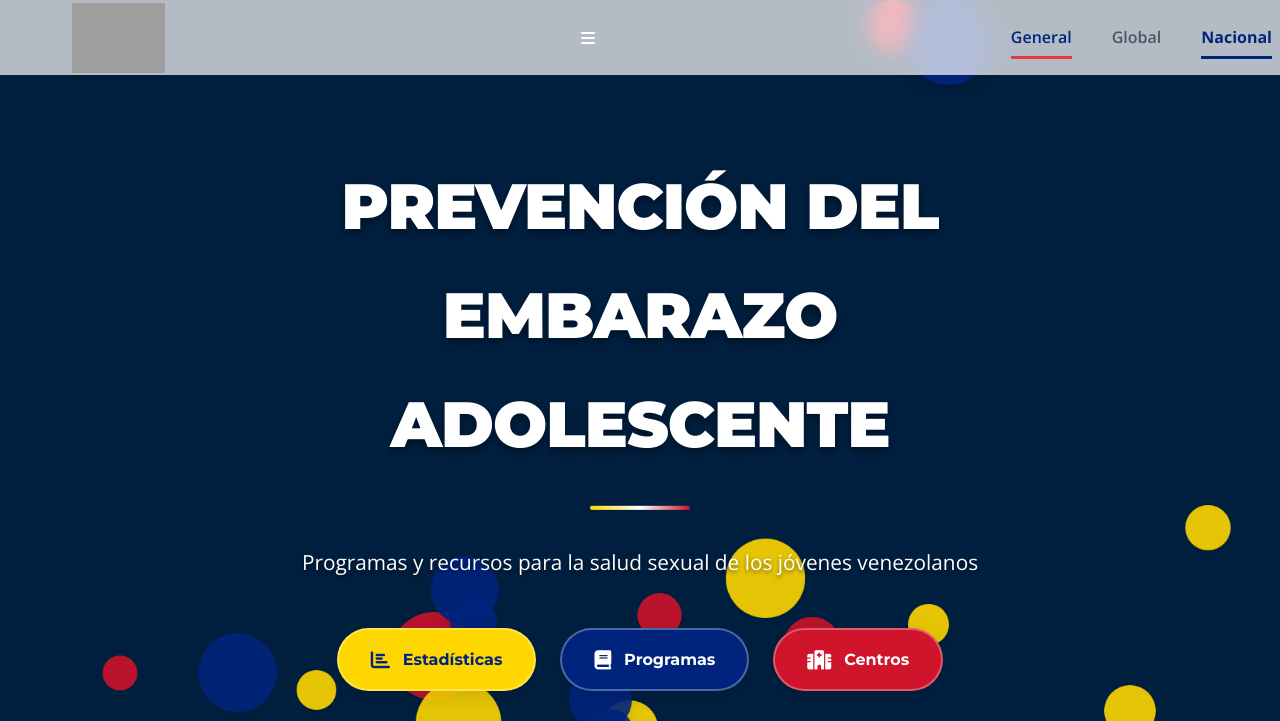
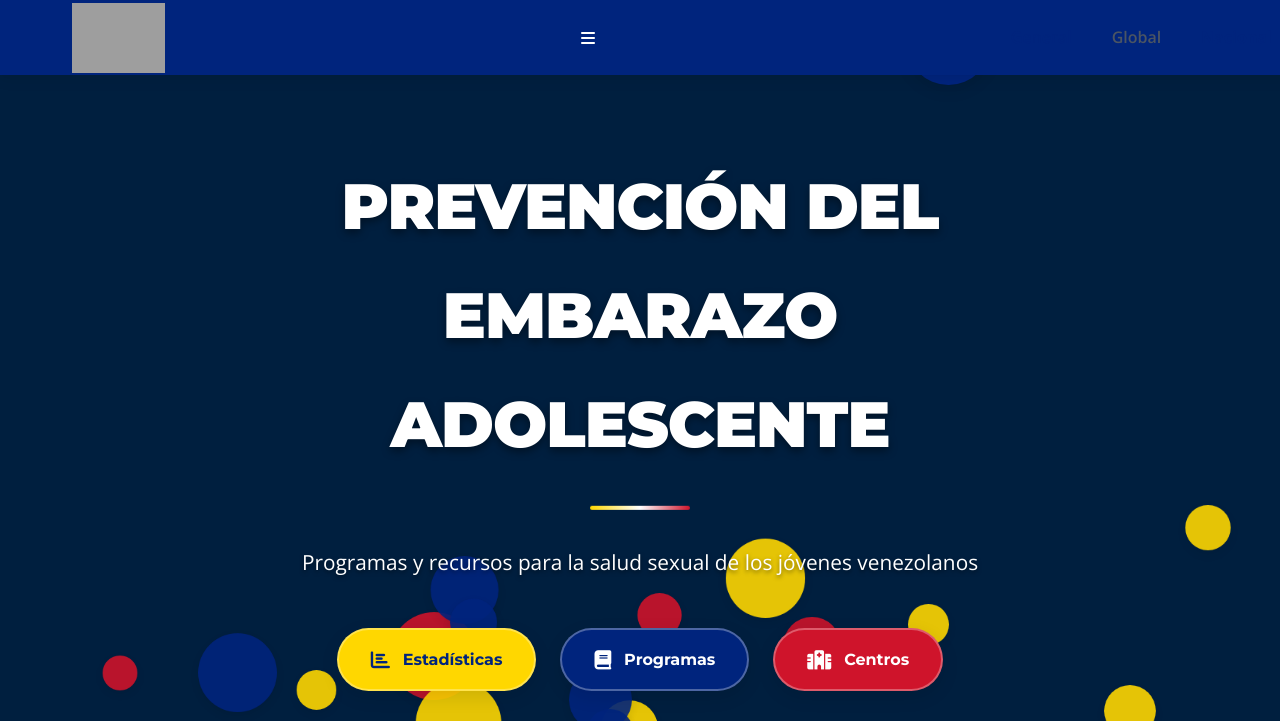
Before and after one commit to SvdGamerYT/prevenciondelembarazoenadolescentesvzla, a website: page nacional.html in a window 1280 px wide. In both pictures the pointer is over the link "General". Shown: the top 721 px of the page. Drawn offline with nearby package versions, Linux system fonts and the light colour scheme; grey boxes are pictures that could not be loaded.

Commit message:
Update nacional.html

```diff
--- a/nacional.html
+++ b/nacional.html
@@ -27,7 +27,7 @@
             left: 0;
             width: 100%;
             z-index: 1000;
-            background: rgba(255, 255, 255, 0.7); /* Fondo blanco translúcido */
+            background: rgba(0, 36, 125); /* Fondo blanco translúcido */
             backdrop-filter: blur(10px);
             -webkit-backdrop-filter: blur(10px);
             box-shadow: 0 2px 15px rgba(0,0,0,0.1);
@@ -80,7 +80,7 @@
 
         .main-nav a:hover {
             color: #00247D; /* Azul principal */
-            border-bottom-color: #E63946;
+            border-bottom-color: #00247D;
         }
 
         /* Estilo para la pestaña activa */
```
